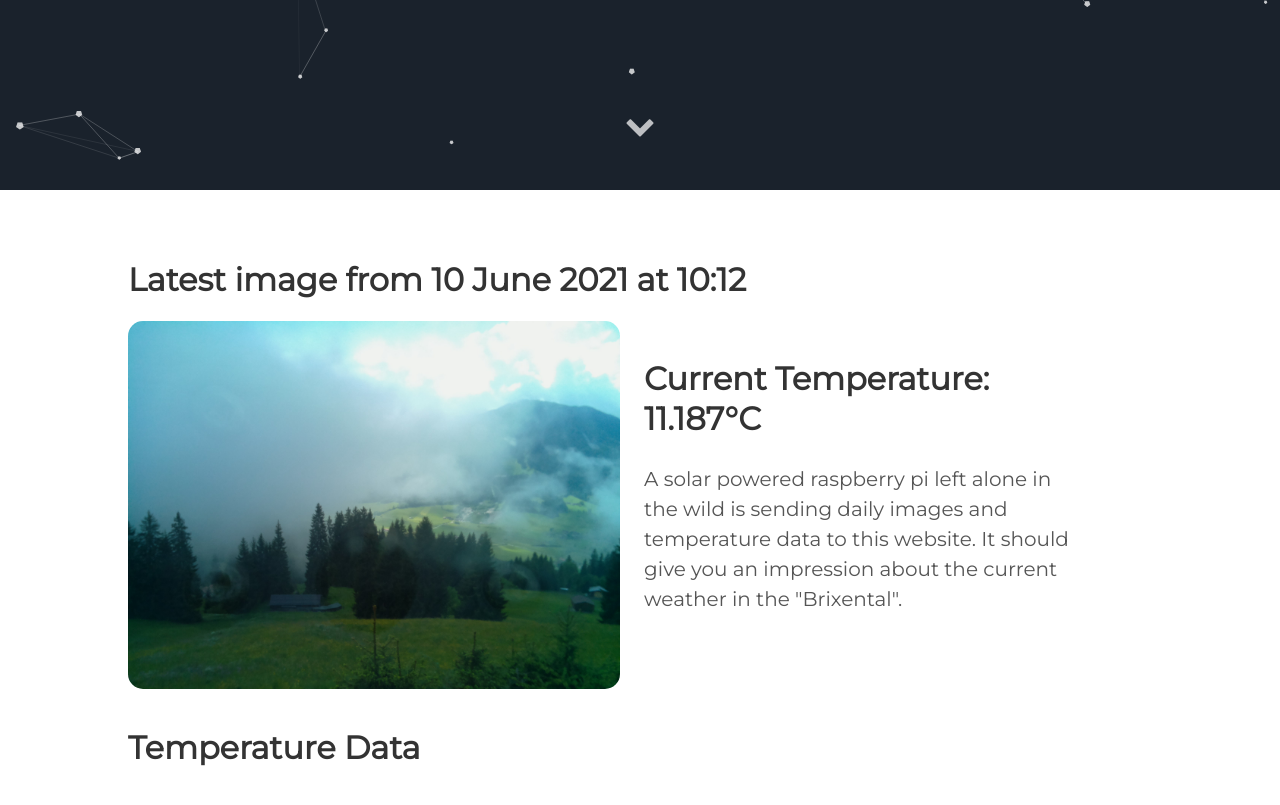
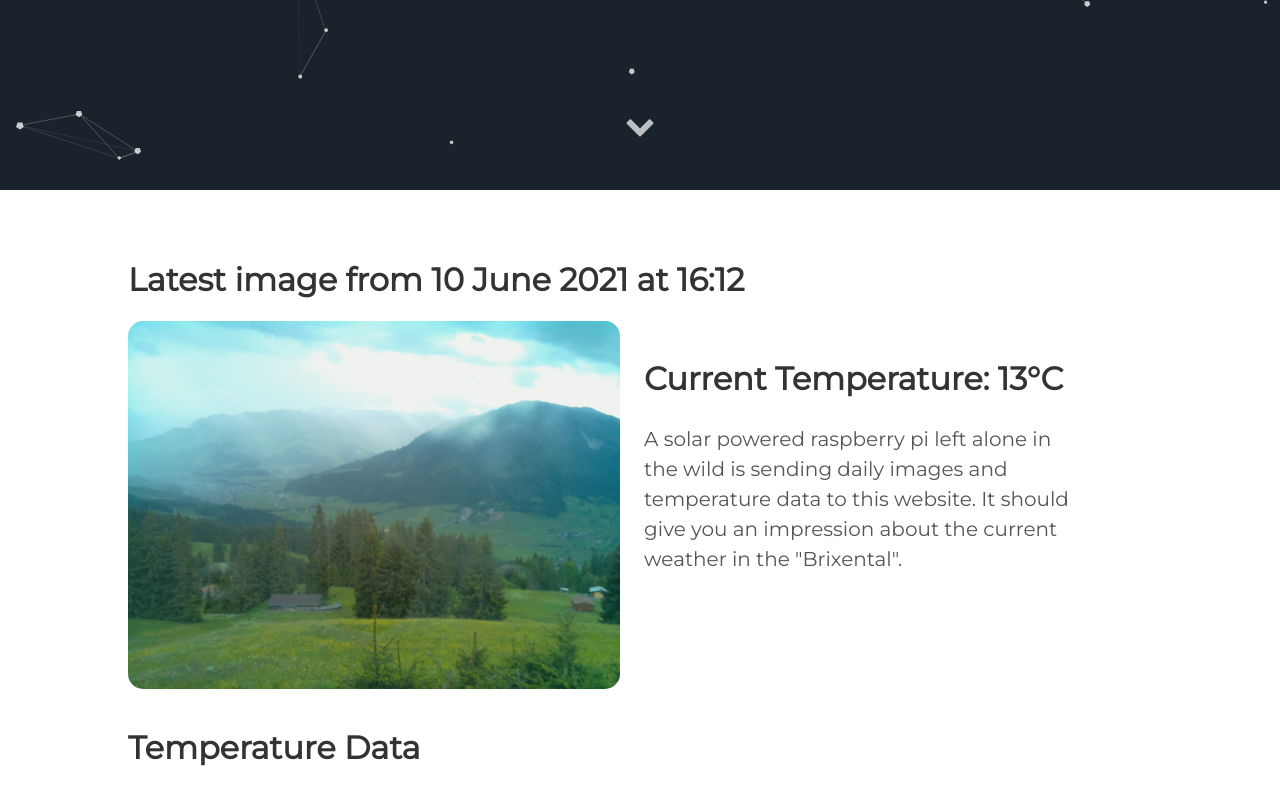
Before and after one commit to vektorious/vektorious.github.io, a Jekyll site: the page built from resources/huette.md, in a window 1280 px wide and 900 px high, scrolled down 710 px. Shown: the top 805 px of the window. Built offline with Jekyll 4.4.1, drawn with Linux system fonts in a browser that asks for light colours.

Commit message:
I'm a bot beep boop

```diff
--- a/resources/huette.md
+++ b/resources/huette.md
@@ -6,13 +6,13 @@ image: '/assets/img/'
 description: 'Live image from the Austrian alps'
 twitter_text: ' '
 ---
-## Latest image from 10 June 2021 at 10:12
+## Latest image from 10 June 2021 at 16:12
 <div class="huette">
   <div class="huette-image">
     <img src="{{ "/assets/img/huette.jpg" | prepend: site.baseurl }}">
   </div>
   <div class="huette-text">
-        <h2>Current Temperature: 11.187°C</h2>
+        <h2>Current Temperature: 13°C</h2>
         <p>A solar powered raspberry pi left alone in the wild is sending daily images and temperature data to this website. It should give you an impression about the current weather in the "Brixental".</p>
 
   </div>
```
Also changed, not shown: rpi-script/2021-06-10_161103.txt (renamed from rpi-script/2021-06-10_101103.txt, +6 -5 lines), rpi-script/huette.md (+2 -2 lines), assets/img/huette.jpg, assets/img/temp_plot.png, rpi-script/temp_plot.png, 1 other file.
